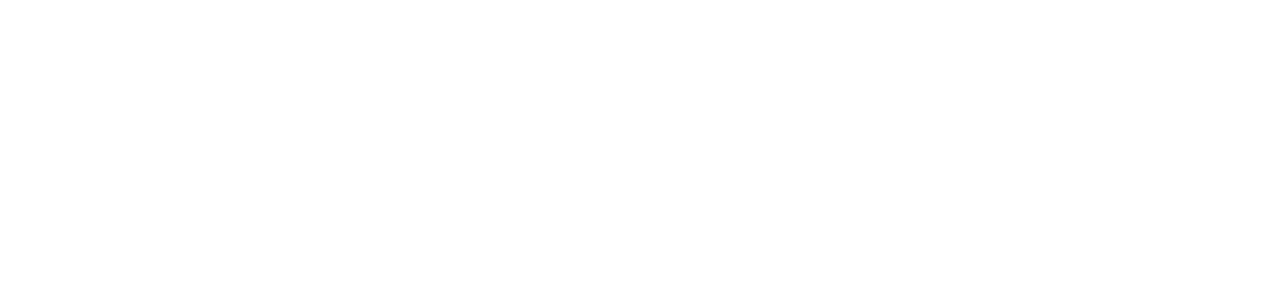
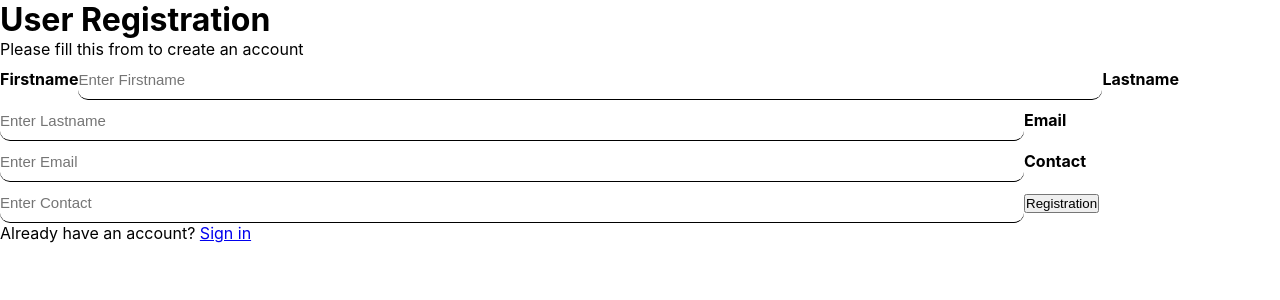
Before and after one commit to sewmaniudayangana/React-Ui-Templeate, a React (Create React App) app: page /User in a window 1280 px wide. Before the commit this address had no page. Shown: the top 300 px of the page. Built offline with nearby package versions, Linux system fonts and the light colour scheme.

Commit message:
Upate User

```diff
--- a/src/App.js
+++ b/src/App.js
@@ -1,6 +1,7 @@
 import {Route, Routes} from "react-router-dom";
 import Loginform from "./page/login/login";
 import Dashboardfrom from "./page/Dashboard/Dashboard";
+import UserRegistrationform from "./page/UserRegistration/UserRegistration";
 
 function App() {
   return (
@@ -8,6 +9,7 @@
    <Routes>
    <Route path='/page' element={<Loginform/>}/>
    <Route path='/dashboard' element={<Dashboardfrom/>}/>
+   <Route path='/User' element={<UserRegistrationform/>}/>
 
    </Routes>
 
--- /dev/null
+++ b/src/page/UserRegistration/UserRegistration.jsx
@@ -0,0 +1,38 @@
+import React from 'react'
+import "./UserRegistration.css"
+
+function UserRegistrationform() {
+  return (
+    <div className='main_form'>
+
+        <form>
+            <div className='container'>
+                <h1>User Registration</h1>
+                <p>Please fill this from to create an account</p>
+
+                <label for="fistname"><b>Firstname</b></label>
+                <input type="text" placeholder="Enter Firstname" name="" id="firstname" required></input>
+
+                <label for="lastname"><b>Lastname</b></label>
+                <input type="text" placeholder="Enter Lastname" name="" id="lastname" required></input>
+
+                <label for="email"><b>Email</b></label>
+                <input type="text" placeholder="Enter Email" name="" id="email" required></input>
+
+                <label for="contact"><b>Contact</b></label>
+                <input type="text" placeholder="Enter Contact" name="" id="contact" required></input>
+
+                <button type='submit' className='registrationbtn'>Registration</button>
+
+              <div className='signin'>
+                <p>Already have an account? <a href="#">Sign in</a></p>
+              </div>
+
+            </div>
+        </form>
+
+    </div>
+  )
+}
+
+export default UserRegistrationform
```
Also changed, not shown: src/page/UserRegistration/UserRegistration.css (added).
